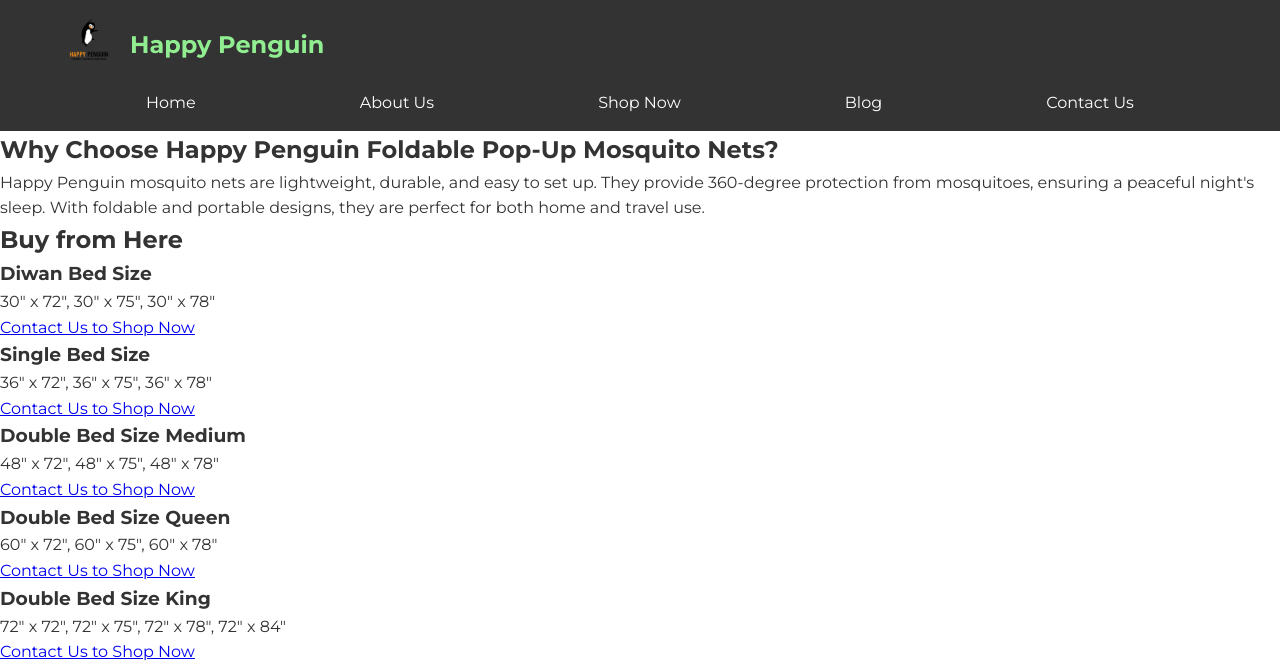
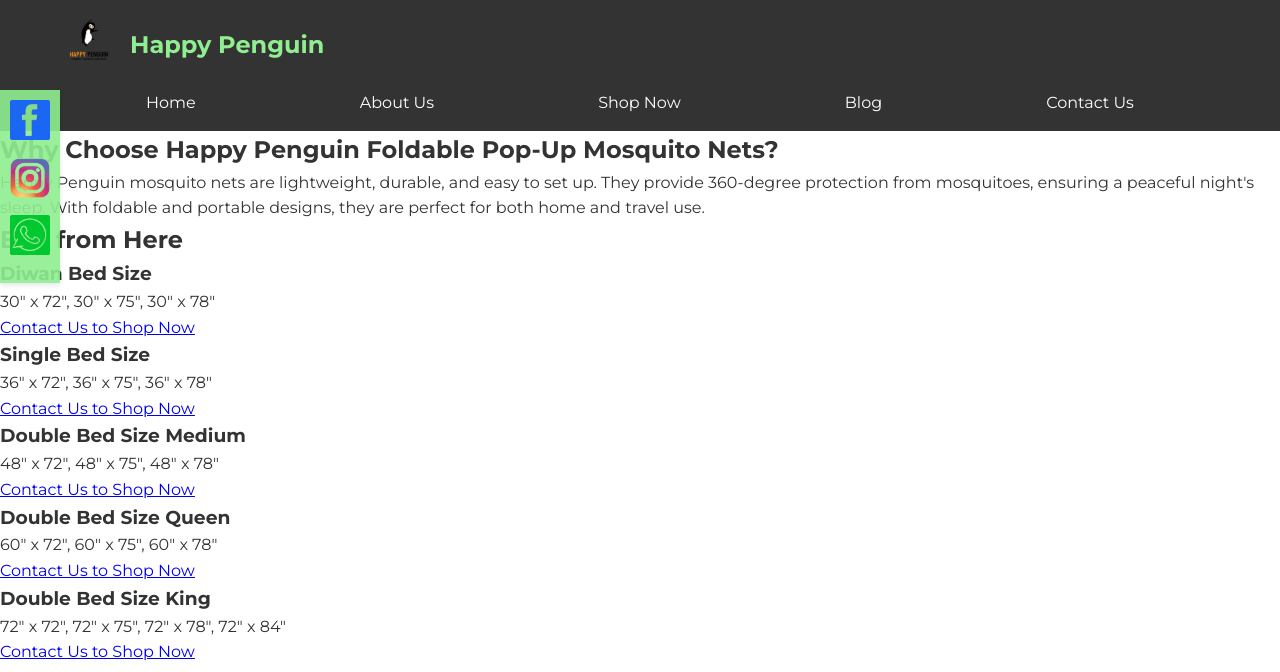
Before and after one commit to shaileshramsum/machchardani, a plain HTML site: page shop.html in a window 1280 px wide. Shown: the top 672 px of the page. Drawn offline with Linux system fonts and the light colour scheme.

Commit message:
Update shop.html

```diff
--- a/shop.html
+++ b/shop.html
@@ -5,7 +5,7 @@
     <meta name="viewport" content="width=device-width, initial-scale=1.0">
     <meta name="description" content="Happy Penguin: Foldable Mosquito Nets">
     <title>Happy Penguin: Foldable Mosquito Nets</title>
-    <link rel="stylesheet" href="shop.css">
+    <link rel="stylesheet" href="contact.css">
     <link href="https://fonts.googleapis.com/css2?family=Montserrat:wght@400;700&display=swap" rel="stylesheet">
     <link rel="icon" href="happy_penguin_logo.png">
     <meta name="google-site-verification" content="K0gyOQmvil8iYR8WA_NLYK5vRpIPiKxVhlVRZEMAmyQ" />
@@ -28,6 +28,11 @@
             </nav>
         </div>
     </header>
+    <div class="social-icons">
+        <a href="https://www.facebook.com/hpmosquitonets" target="_blank"><img src="facebook logo.png" alt="Facebook"></a>
+        <a href="https://www.instagram.com/hpmosquitonets/" target="_blank"><img src="instagram logo.png" alt="Instagram"></a>
+        <a href="https://wa.me/+917411187185" target="_blank"><img src="whatsapp logo.png" alt="WhatsApp"></a>
+    </div>
 
     <!-- Description Section -->
     <section class="description">
```
